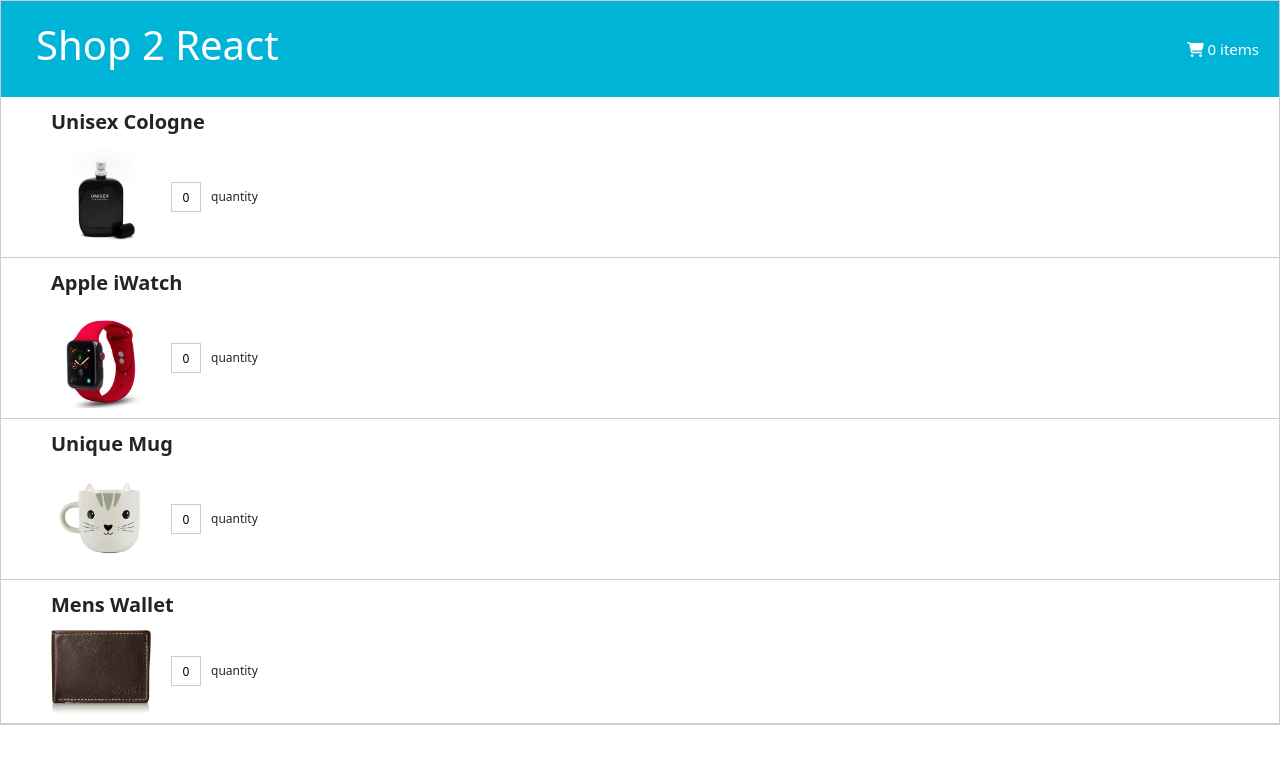
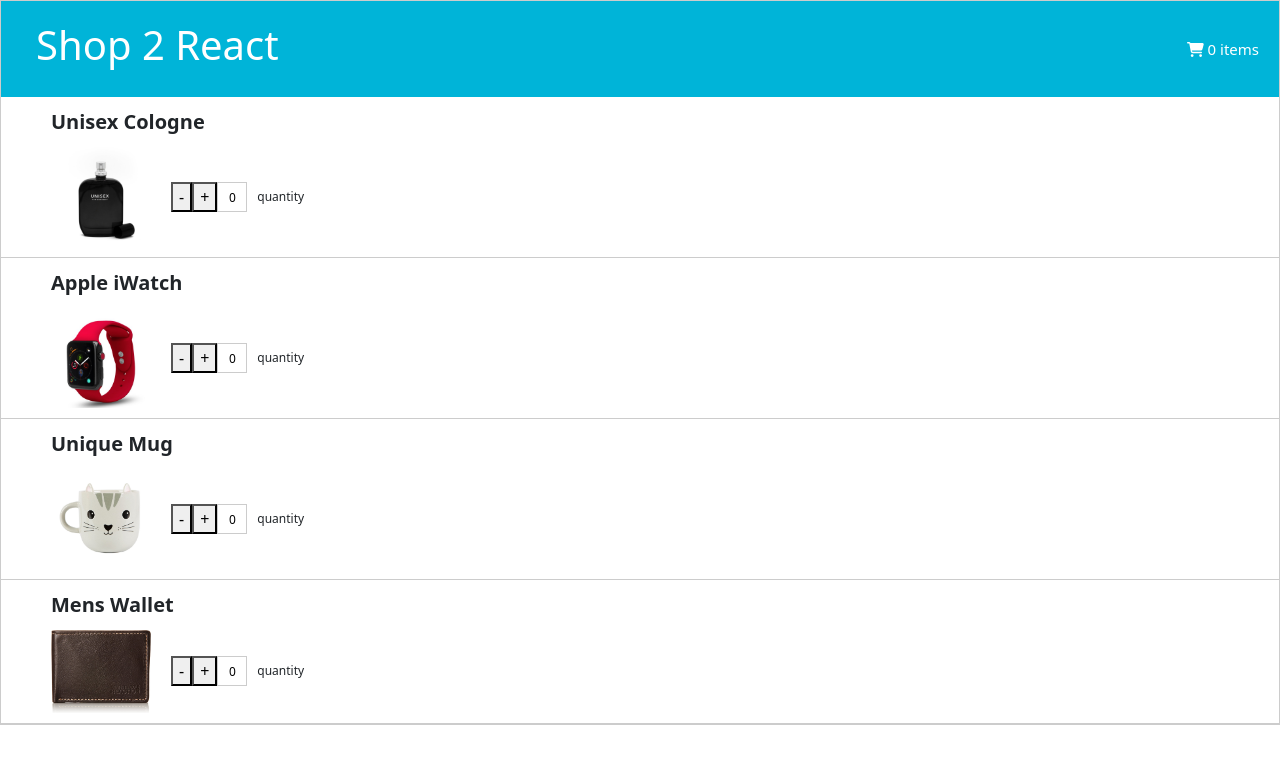
Before and after one commit to iffydopsqueen/full-stack-web-dev-wk-2, a React (Create React App) app in the folder Day 3/shopcart/: page / in a window 1280 px wide. Shown: the top 764 px of the page. Built offline with nearby package versions, Linux system fonts and the light colour scheme.

Commit message:
Modified the 'DisplayProducts' component to include the add and subtract buttons

```diff
--- a/Day 3/shopcart/src/displayProducts.js
+++ b/Day 3/shopcart/src/displayProducts.js
@@ -22,7 +22,9 @@
                     <div className="product-content">
                         <img src={product.image} alt={product.desc} onClick={() => openModal(product)} />
                         <div className="product-value">
-                            <input type="text" value={product.value} onChange={(e) => handleValueChange(product.id, e)} />
+                            <button onClick={() => handleValueChange(product.id, { target: { value: product.value - 1 }})}>-</button>
+                            <button onClick={() => handleValueChange(product.id, { target: { value: product.value + 1 }})}>+</button>
+                            <input type="text" value={product.value} readOnly/>    {/* disabled the input field */}
                             <span> quantity</span>
                         </div>
                     </div>
```
